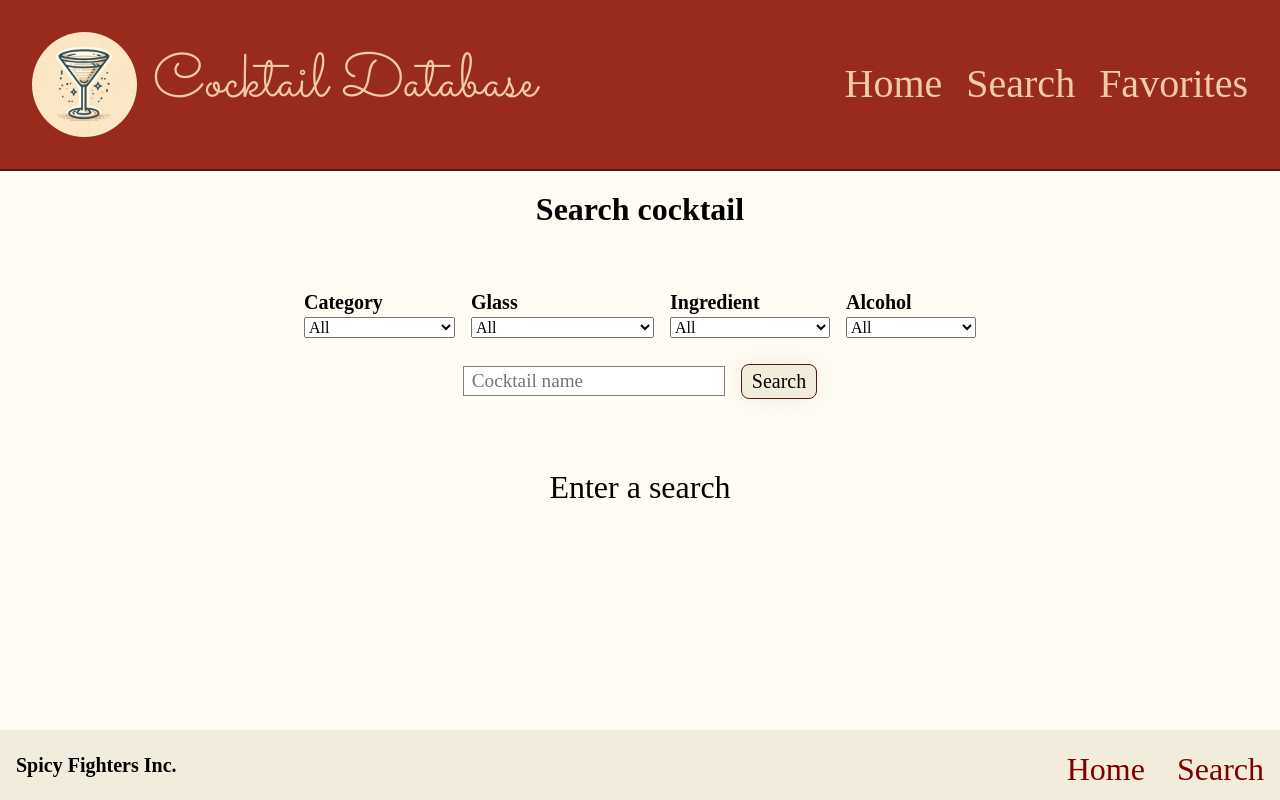
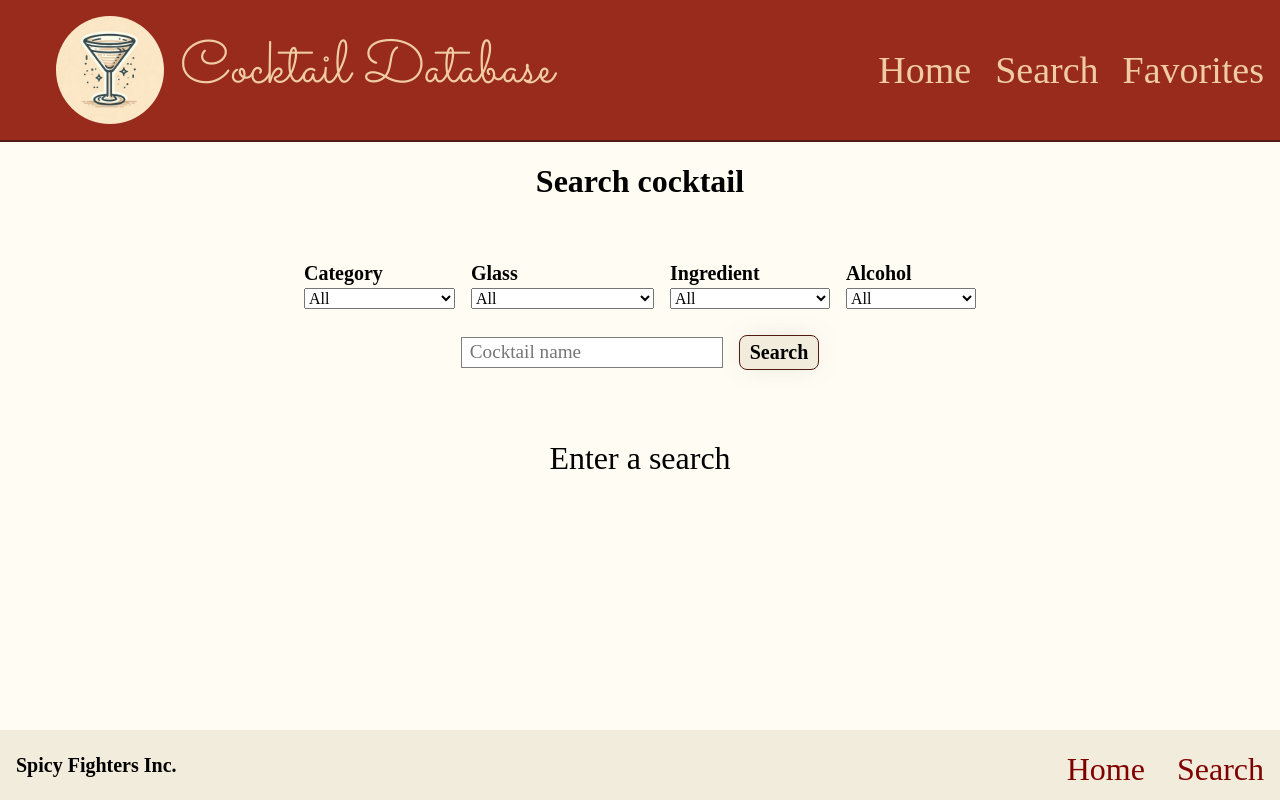
Before and after one commit to Rotkeh/react-group-project, a React (Vite) app: page /search in a window 1280 px wide. Built offline with nearby package versions, Linux system fonts and the light colour scheme; a web font is replaced by a local one.

Commit message:
some styling here and there for better UI and UX

```diff
--- a/src/components/CocktailCard.tsx
+++ b/src/components/CocktailCard.tsx
@@ -4,19 +4,12 @@ import { useContext, useEffect, useState } from "react";
 import { FavoriteContext } from "../context/FavoriteContext";
 import { fetchDataFromId } from "../loaders/InfoPageLoader";
 
-export function CocktailCard({
-  detailed = true,
-  showSeeMore = true,
-  cocktail,
-}: CocktailCardProps) {
-  const { favorites, addFavorite, removeFavorite } =
-    useContext(FavoriteContext);
+export function CocktailCard({ detailed = true, showSeeMore = true, cocktail }: CocktailCardProps) {
+  const { favorites, addFavorite, removeFavorite } = useContext(FavoriteContext);
   const [isFavorite, setIsFavorite] = useState<Boolean>(false);
 
   useEffect(() => {
-    setIsFavorite(
-      favorites.some((favorite) => favorite.idDrink === cocktail.idDrink)
-    );
+    setIsFavorite(favorites.some((favorite) => favorite.idDrink === cocktail.idDrink));
   }, [cocktail]);
 
   const linkUrl = `/info/${cocktail.idDrink}`;
@@ -105,41 +98,32 @@ export function CocktailCard({
                     </p>
                   </article>
                   {isFavorite ? (
-                    <span
-                      className="material-icons favoriteButton"
-                      onClick={handleRemove}
-                    >
+                    <span className="material-icons favoriteButton" onClick={handleRemove}>
                       favorite
                     </span>
                   ) : (
-                    <span
-                      className="material-icons favoriteButton"
-                      onClick={handleAdd}
-                    >
+                    <span className="material-icons favoriteButton" onClick={handleAdd}>
                       favorite_border
                     </span>
                   )}
                 </section>
-                <ul className="ingredients">
-                  <span className="bold">Ingredients: </span>
-                  {renderIngredients()}
-                </ul>
-                <p>{cocktail.strInstructions}</p>
+                <section className="ingredients-directions">
+                  <p className="bold">Ingredients:</p>
+
+                  <ul className="ingredients">{renderIngredients()}</ul>
+                  <p className="bold">Instructions:</p>
+                  <p className="instructions">{cocktail.strInstructions}</p>
+                </section>
               </>
             )}
+
             {!detailed ? (
               isFavorite ? (
-                <span
-                  className="material-icons favoriteButton"
-                  onClick={handleRemove}
-                >
+                <span className="material-icons favoriteButton" onClick={handleRemove}>
                   favorite
                 </span>
               ) : (
-                <span
-                  className="material-icons favoriteButton"
-                  onClick={handleAdd}
-                >
+                <span className="material-icons favoriteButton" onClick={handleAdd}>
                   favorite_border
                 </span>
               )
--- a/src/components/SearchDisplay.tsx
+++ b/src/components/SearchDisplay.tsx
@@ -15,9 +15,7 @@ export function SearchDisplay() {
 
   const [pagination, setPagination] = useState<boolean>(true);
 
-  const { cachedSearches, addCachedSearches } = useContext(
-    CachedSearchesContext
-  ); // Får tillgång till cachade sökningar, eller lägger till mer
+  const { cachedSearches, addCachedSearches } = useContext(CachedSearchesContext); // Får tillgång till cachade sökningar, eller lägger till mer
 
   useEffect(() => {
     const searchTerm = searchParams.get("s"); //Parametrarna hämtas som objekt för att få cocktailnamnet
@@ -96,8 +94,7 @@ export function SearchDisplay() {
           // Om en kategori redan valts, behåll endast de cocktails som matchar både kategori och glas. Detta görs genom att jämföra varje cocktail baserat på dess idDrink
           filtered = filtered.filter((filteredCocktail) =>
             glassCocktails.some(
-              (glassCocktail: ICocktail) =>
-                filteredCocktail.idDrink === glassCocktail.idDrink
+              (glassCocktail: ICocktail) => filteredCocktail.idDrink === glassCocktail.idDrink
             )
           );
         }
@@ -124,8 +121,7 @@ export function SearchDisplay() {
         } else {
           filtered = filtered.filter((filteredCocktail) =>
             alcoholCocktails.some(
-              (alcoholCocktail: ICocktail) =>
-                filteredCocktail.idDrink === alcoholCocktail.idDrink
+              (alcoholCocktail: ICocktail) => filteredCocktail.idDrink === alcoholCocktail.idDrink
             )
           );
         }
@@ -149,9 +145,7 @@ export function SearchDisplay() {
       let filtered = cocktailsToFilter;
       //if we have a category, filter out the cocktails that does not match it
       if (category) {
-        filtered = filtered.filter(
-          (cocktail) => cocktail.strCategory === category
-        );
+        filtered = filtered.filter((cocktail) => cocktail.strCategory === category);
       }
       if (glass) {
         filtered = filtered.filter((cocktail) => cocktail.strGlass === glass);
@@ -170,14 +164,10 @@ export function SearchDisplay() {
       }
 
       if (ingredient) {
-        filtered = filtered.filter((cocktail) =>
-          getIngredients(cocktail).includes(ingredient)
-        );
+        filtered = filtered.filter((cocktail) => getIngredients(cocktail).includes(ingredient));
       }
       if (alcohol) {
-        filtered = filtered.filter(
-          (cocktail) => cocktail.strAlcoholic === alcohol
-        );
+        filtered = filtered.filter((cocktail) => cocktail.strAlcoholic === alcohol);
       }
       return filtered;
     }
@@ -196,9 +186,7 @@ export function SearchDisplay() {
       setIsLoaded(false);
       //om en sökterm finns
       if (searchTerm) {
-        const cached = cachedSearches.find(
-          (cachedSearch) => cachedSearch.search === searchTerm
-        );
+        const cached = cachedSearches.find((cachedSearch) => cachedSearch.search === searchTerm);
         if (cached) {
           // Använd cachade resultat om de finns
           if (category || glass || ingredient || alcohol) {
@@ -237,13 +225,9 @@ export function SearchDisplay() {
                 setPagination((prev) => !prev);
               }}
             >
-              {pagination ? "Show all" : "Show pagination"}
+              {pagination ? "Show all results" : "Show pagination"}
             </button>
-            {pagination ? (
-              <Pagination data={cocktails} />
-            ) : (
-              <InfiniteScroll data={cocktails} />
-            )}
+            {pagination ? <Pagination data={cocktails} /> : <InfiniteScroll data={cocktails} />}
           </>
         ) : searchParams.size > 0 ? (
           searchParams.get("s") ||
--- a/src/css/CocktailCard.css
+++ b/src/css/CocktailCard.css
@@ -2,9 +2,10 @@
   background-color: #f1ecdb;
   padding: 0.5rem 1rem;
   max-width: 30rem;
-  box-shadow: 0px 0px 27px -7px rgba(122, 122, 122, 0.267);
+  box-shadow: 0px 0px 27px -7px rgba(122, 122, 122, 0.466);
   border-radius: 10px;
   margin: 2rem;
+  border: 1px solid #b84e4079;
 
   .cocktail-thumbnail {
     width: 15rem;
@@ -13,11 +14,19 @@
     @media (max-width: 600px) {
       width: 13rem;
     }
+
+    @media (min-width: 1025px) {
+      width: 17rem;
+    }
   }
 
   a {
     margin: 0;
     font-size: 2rem;
+
+    @media (min-width: 1025px) {
+      font-size: 2.4rem;
+    }
   }
 
   h1 {
@@ -31,10 +40,16 @@
       font-size: 3rem;
       text-align: center;
     }
+
+    @media (min-width: 1025px) {
+      font-size: 2.8rem;
+    }
   }
 
   .ingredients {
     align-self: flex-start;
+    margin-block-start: 10px;
+    padding-inline-start: 20px;
   }
 
   @media (max-width: 600px) {
@@ -45,6 +60,8 @@
     padding: 0;
     font-size: 1.2rem;
     font-family: "Arima Madurai", display;
+    margin-block-start: 0px;
+    padding-inline-start: 0px;
   }
 
   .bold {
@@ -57,9 +74,27 @@
     display: flex;
     flex-direction: row;
     align-items: center;
-    gap: 2rem;
-    justify-content: space-around;
+    gap: 3rem;
+    justify-content: center;
     align-self: flex-start;
+  }
+
+  .ingredients-directions {
+    display: flex;
+    flex-direction: column;
+    align-self: stretch;
+    border-radius: 10px;
+    background-color: #b9635823;
+    padding: 0 1rem;
+
+    .bold {
+      font-size: 20px;
+      font-size: 18px;
+      margin: 1rem 0 0 0;
+    }
+    .instructions {
+      margin: 0.5rem 0 2rem;
+    }
   }
 }
 
--- a/src/css/Header.css
+++ b/src/css/Header.css
@@ -1,7 +1,7 @@
 .header {
   background-color: #982b1c;
   margin: 0;
-  padding: 1rem 2rem 1rem 1rem;
+  padding: 0.5rem 1rem;
   top: 0;
   display: flex;
   justify-content: space-between;
@@ -15,12 +15,12 @@
     img {
       width: 15%;
       border-radius: 100%;
+      margin-left: 2rem;
     }
   }
   h1 {
-    /* padding: 1.2rem; */
     font-weight: 400;
-    font-size: min(max(42px, calc(2.625rem + ((1vw - 3px) * 2))), 64px);
+    font-size: min(max(42px, calc(2.625rem + ((1vw - 3px) * 2))), 60px);
     min-height: 0vw;
 
     margin: 0;
@@ -30,6 +30,7 @@
   .header-link {
     color: #f0cca4;
     display: block;
+    margin: 0.5rem;
     a {
       pointer-events: none;
       cursor: pointer;
@@ -40,7 +41,7 @@
     display: flex;
     gap: 1.5rem;
     a {
-      font-size: min(max(32px, calc(1.25rem + ((1vw - 3px) * 2.8011))), 40px);
+      font-size: min(max(32px, calc(1.25rem + ((1vw - 3px) * 2.8011))), 38px);
       font-family: "Rancho", cursive;
       gap: 1rem;
       color: #f0cca4;
@@ -64,10 +65,10 @@
       flex-direction: column;
       img {
         width: 30%;
+        margin: 0;
       }
     }
     h1 {
-      /* font-size: 3.5rem; */
       text-align: center;
     }
   }
--- a/src/css/index.css
+++ b/src/css/index.css
@@ -87,7 +87,8 @@ button {
   box-shadow: 0px 0px 27px -7px rgba(122, 122, 122, 0.267);
   transition: transform 0.3s ease;
   font-family: "Arima Madurai", display;
-  font-weight: 400;
+  font-weight: 600;
+  border: 1px solid #b84e4079;
 }
 
 button:hover {
@@ -95,12 +96,10 @@ button:hover {
   transform: scale(1.1);
 }
 
-
-
 .favoriteButton {
   cursor: pointer;
   color: red;
-  font-size: 60px;
+  font-size: 45px;
   margin-bottom: 1rem;
 
   @media (max-width: 1000px) and (min-width: 600px) {
@@ -227,8 +226,12 @@ footer {
   background-color: #982b1c;
   color: #f1ecdb;
 
-  &:hover{
+  &:hover {
     border-color: #f1ecdb;
+  }
+
+  @media (min-width: 1025px) {
+    font-size: 1.3rem;
   }
 }
 
```
